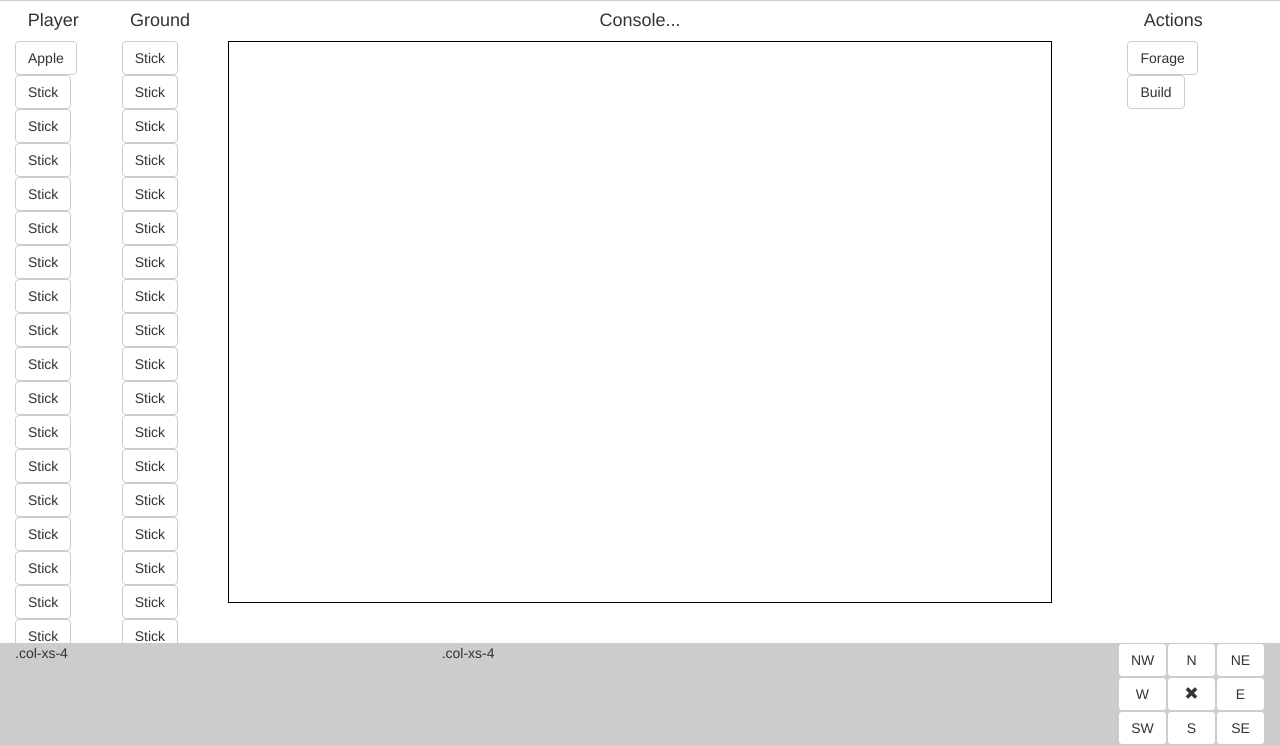
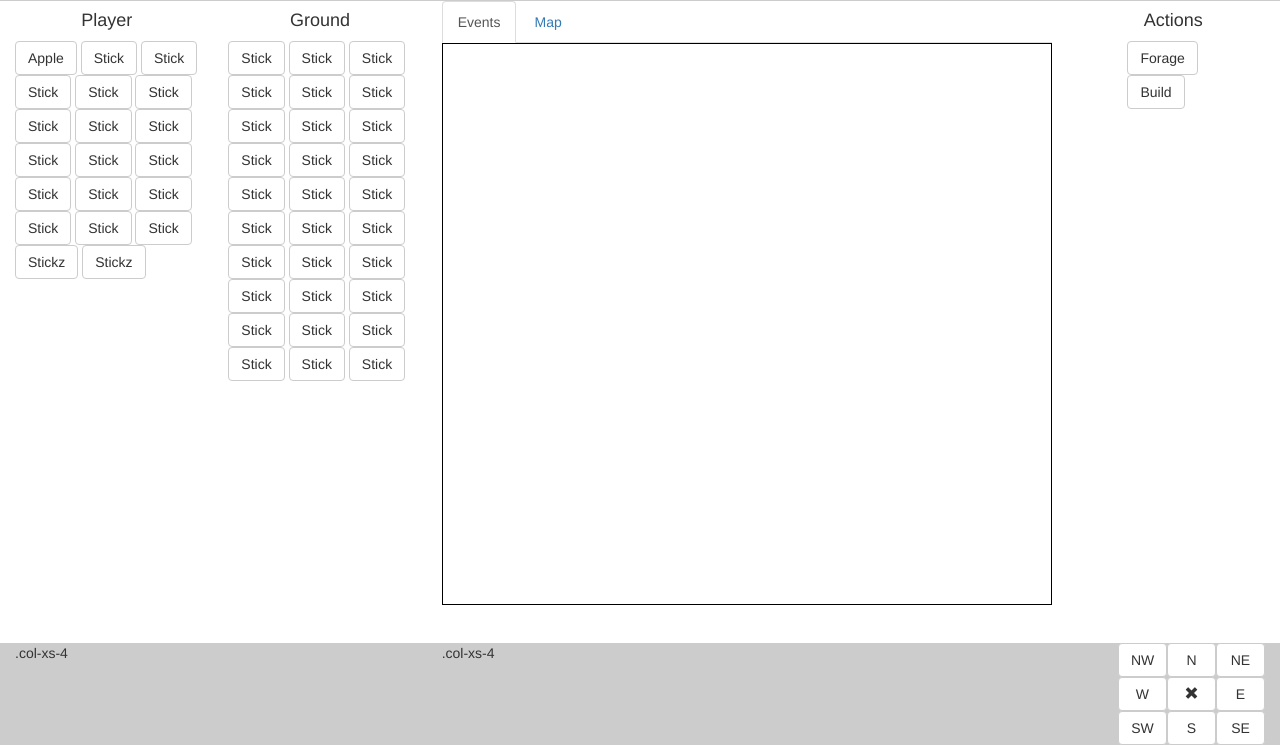
Before and after one commit to rangent/incremental_game, a plain HTML site: page scratch-bootstrap.html in a window 1280 px wide. Shown: the part 55-800 px from the top of the page. Drawn offline with Linux system fonts and the light colour scheme.

Commit message:
Tabs partially working
Need to fix the content (see “Dynamic Content” section of
http://www.w3schools.com/bootstrap/bootstrap_tabs_pills.asp)

```diff
--- a/scratch-bootstrap.html
+++ b/scratch-bootstrap.html
@@ -23,9 +23,9 @@
       <h3>header</h3>
     </header>
 
-    <div id="maincol" class="main container full">
+    <div id="maincol" class="main container-fluid full">
       <div id="mainrow" class="row">
-        <div id="playercol" class="col-xs-1 full-height">
+        <div id="playercol" class="col-xs-2 full-height">
           <div>
             <h4 class="center">Player</h4>
             <button class="btn btn-default">Apple</button>
@@ -50,7 +50,7 @@
             <button class="btn btn-default">Stickz</button>
           </div>
         </div>
-        <div class="col-xs-1 full-height">
+        <div class="col-xs-2 full-height">
           <h4 class="center">Ground</h4>
           <button class="btn btn-default">Stick</button>
           <button class="btn btn-default">Stick</button>
@@ -83,9 +83,17 @@
           <button class="btn btn-default">Stick</button>
           <button class="btn btn-default">Stick</button>
         </div>
-        <div id="centercol" class="col-xs-8">
-          <h4 class="center">Console...</h4>
-          <div id="eventDiv" class="contentholder content-center"></div>
+        <div id="centercol" class="col-xs-6">
+          <ul class="nav nav-tabs">
+            <li class="active"><a href="#eventDiv" data-toggle="tab">Events</a></li>
+            <li><a href="#otherContent" data-toggle="tab">Map</a></li>
+          </ul>
+          <div class="tab-content  content-center ">
+            <div id="eventDiv" class="contentholder tab-pane fade in active"></div>
+            <div id="otherContent" class="tab-pane fade">
+              <p> some content</p>
+            </div>
+          </div>
         </div>
         <div class="col-xs-2">
           <div class="centered">
```
